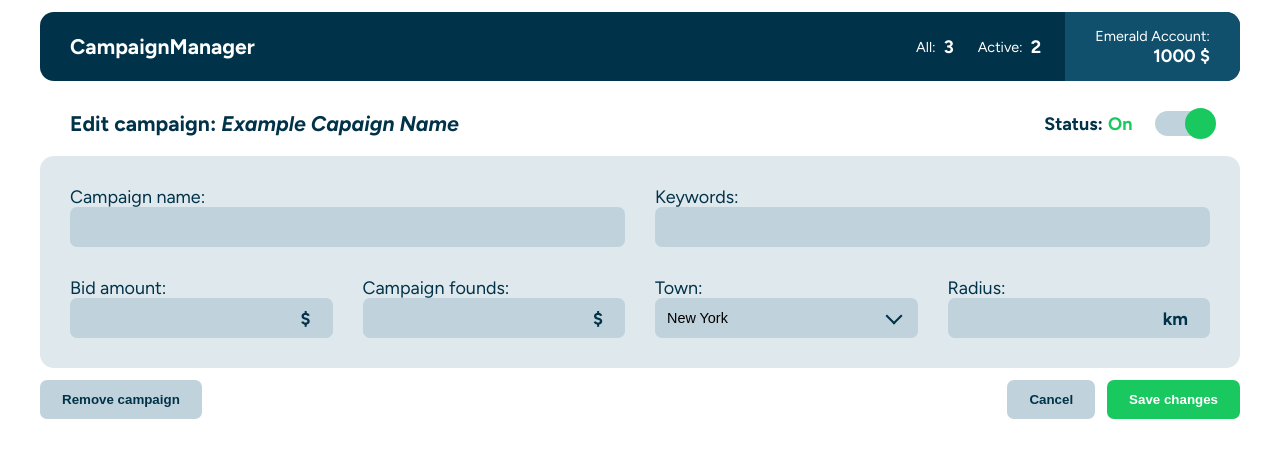
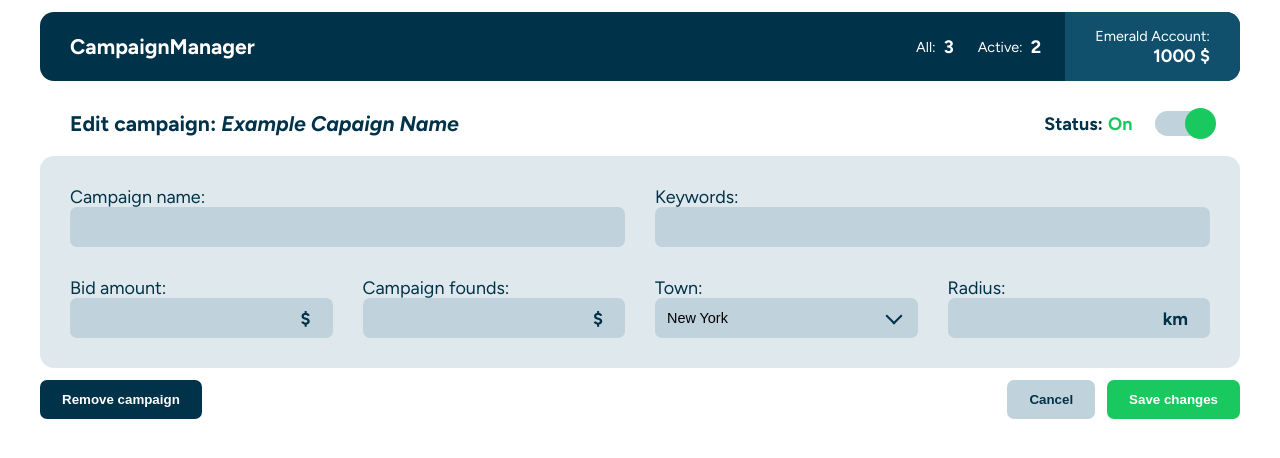
Before and after one commit to BarteXikora/campaign-manager, a React (Create React App) app: page /edit/1 in a window 1280 px wide. Shown: the top 458 px of the page. Built offline with nearby package versions, Linux system fonts and the light colour scheme; the HTML template or start-up script is replaced by a standard one.

Commit message:
Used new remove button in the EditActions

```diff
--- a/src/components/layout/editActions/EditActions.tsx
+++ b/src/components/layout/editActions/EditActions.tsx
@@ -6,7 +6,7 @@ const EditActions = () => {
         <div className="column">
             <hr />
 
-            <Button $variant='secondary'>Remove campaign</Button>
+            <Button $variant='remove'>Remove campaign</Button>
         </div>
 
         <div className="column">
```
